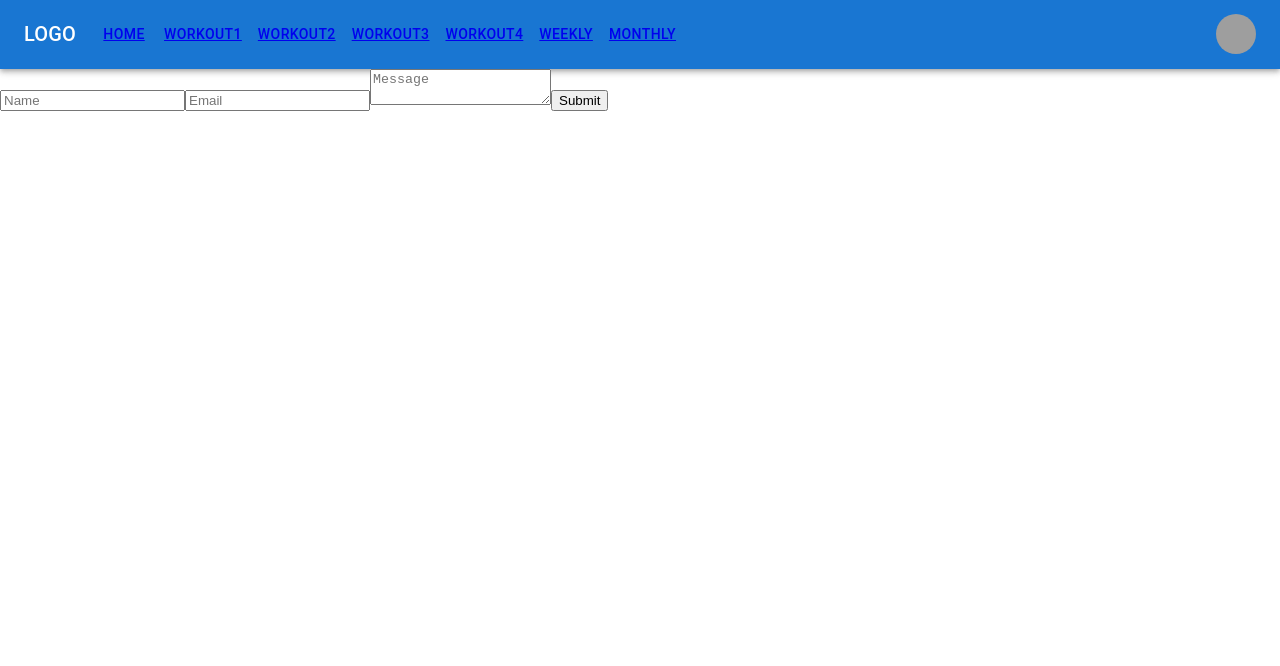
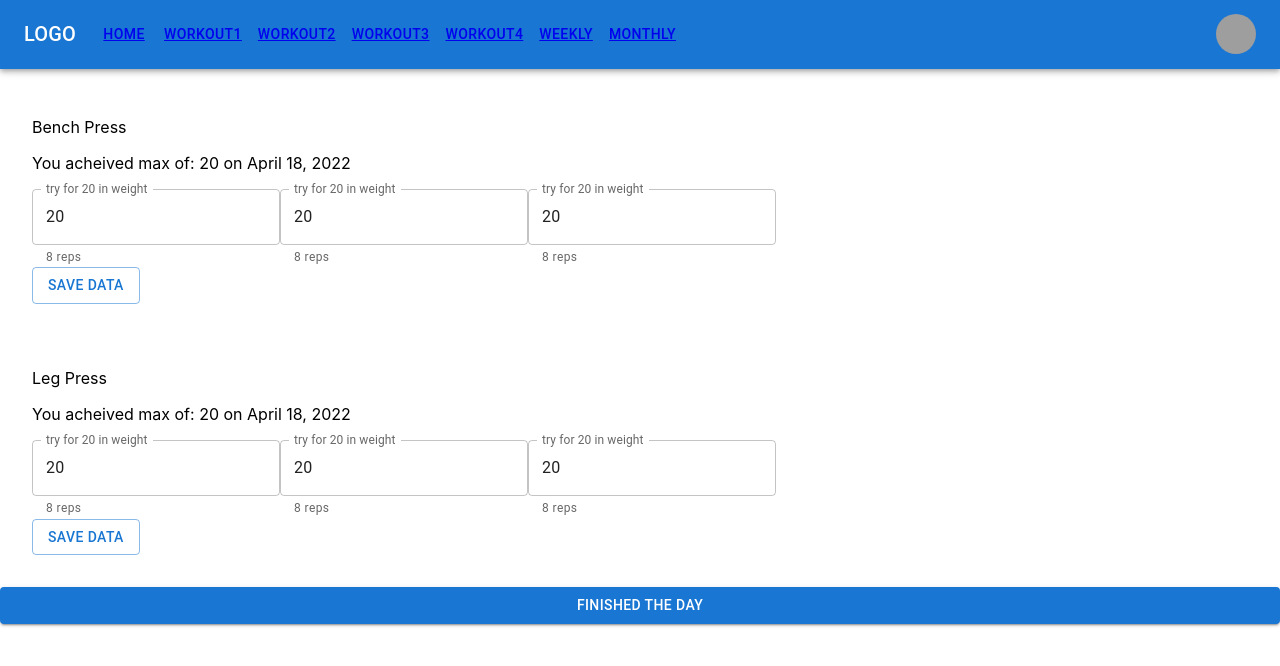
Before and after one commit to jennylia/fitnessDemo, a React (Create React App) app: page /Workout1 in a window 1280 px wide. Shown: the top 666 px of the page. Built offline with nearby package versions, Linux system fonts and the light colour scheme; grey boxes are pictures that could not be loaded.

Commit message:
okay this seem to work

```diff
--- a/src/components/Form.js
+++ /dev/null
@@ -1,20 +0,0 @@
-import * as React from 'react';
-import Box from '@mui/material/Box';
-import TextField from '@mui/material/TextField';
-
-export default function Form() {
-  return (
-    <Box
-      component="form"
-      sx={{
-        '& > :not(style)': { m: 1, width: '25ch' },
-      }}
-      noValidate
-      autoComplete="off"
-    >
-      <TextField id="outlined-basic" label="Outlined" variant="outlined" /> Hello
-      <TextField id="filled-basic" label="Filled" variant="filled" />
-      <TextField id="standard-basic" label="Standard" variant="standard" />
-    </Box>
-  );
-}
--- /dev/null
+++ b/src/components/WorkoutCard.js
@@ -0,0 +1,10 @@
+import OutlinedCard from "./OutlinedCard";
+import WorkoutForm from "./WorkoutForm";
+
+const WorkoutCard = (props) => {
+    return(
+        <WorkoutForm submitHandler={props.submitHandler} workout={props.workout}/>
+    )
+}
+
+export default WorkoutCard
--- /dev/null
+++ b/src/components/WorkoutForm.js
@@ -0,0 +1,69 @@
+import * as React from 'react';
+import Box from '@mui/material/Box';
+import TextField from '@mui/material/TextField';
+import Button from '@mui/material/Button';
+import { margin } from '@mui/system';
+
+export default function WorkoutForm(props) {
+
+  /*
+    const benchPress = {
+    name: "Bench Press",
+    maxWeight: 20,
+    maxWeightUpdate: "April 18, 2022",
+    set: [{rep: 8, weight: 20}, {rep: 8, weight: 20}, {rep: 8, weight: 20}],
+    id: 0,
+  }
+   */
+
+
+  const submitHandler = (e) => {
+    e.preventDefault();
+
+    let maxSet = props.workout.set.length;
+
+    let newSet = props.workout.set;
+    for (let i = 0; i < maxSet; i ++){
+      let id = props.workout.name + "-" + i;
+      let setV=document.getElementById(id);
+      console.log(setV.value)
+      newSet[i].weight = setV.value;
+    }
+
+    // TODO : update the max
+    let newWorkout={...props.workout, set: newSet}
+
+
+    console.log("pass this back up");
+    props.submitHandler(newWorkout);
+
+  }
+  return (
+  <Box   sx={{ padding: 2, margin: 2 }}
+  >
+      <form onSubmit={console.log("submit 2")}>
+        <p>{props.workout.name}</p>
+        <p>You acheived max of: {props.workout.maxWeight} on {props.workout.maxWeightUpdate}</p>
+
+        {props.workout.set.map( (rw, index) => (
+
+          <TextField
+            key={index}
+            id={`${props.workout.name}-${index}`}
+            label={`try for ${rw.weight} in weight`}
+            defaultValue={rw.weight}
+            helperText={`${rw.rep} reps`}
+          />
+        ))
+        }
+        <div>
+        <Button variant="outlined" onClick={submitHandler}>
+        Save Data
+      </Button>
+        </div>
+
+    </form>
+
+  </Box>
+  );
+}
--- a/src/firebase/firebaseConfig.js
+++ b/src/firebase/firebaseConfig.js
@@ -1,11 +1,6 @@
-// Import the functions you need from the SDKs you need
-// TODO: Add SDKs for Firebase products that you want to use
-// https://firebase.google.com/docs/web/setup#available-libraries
-import { initializeApp } from 'firebase/app';
-import Axios from 'axios'
-import { getFirestore, collection, getDocs } from 'firebase/firestore/lite';
+import { initializeApp } from "firebase/app";
+import { getFirestore } from "firebase/firestore";
 
-// Your web app's Firebase configuration
 const firebaseConfig = {
   apiKey: "AIzaSyBz7xLLRbueK52WetZZwifHFktEQBPDNTw",
   authDomain: "fitness-6b58a.firebaseapp.com",
@@ -18,16 +13,4 @@ const firebaseConfig = {
 
 const app = initializeApp(firebaseConfig);
 
-//const db = firebase.firestore()
-
-
-const db = getFirestore(app);
-
-async function getCities(db) {
-    const citiesCol = collection(db, 'cities');
-    const citySnapshot = await getDocs(citiesCol);
-    const cityList = citySnapshot.docs.map(doc => doc.data());
-    return cityList;
-  }
-
-export { Axios, db , getCities}
+export const db = getFirestore(app);
--- a/src/pages/Workout1.js
+++ b/src/pages/Workout1.js
@@ -1,7 +1,67 @@
-import ContactForm from "../components/ContactForm";
+import { useState } from "react";
+import WorkoutCard from "../components/WorkoutCard";
+import Button from '@mui/material/Button';
+import Stack from '@mui/material/Stack';
+import workoutService from "../services/workout.service";
 const Workout1 = () => {
+  const SaveWorkout = async (e) => {
+    e.preventDefault();
+    console.log("save");
 
-  return <ContactForm></ContactForm>;
+    let maxLen = workouts.length;
+    for (let i = 0; i < maxLen; i ++){
+      let curr = workouts[i];
+      await workoutService.addWorkouts(curr);
+      console.log("added cur")
+    }
+
+    alert("persisted")
+  }
+
+
+
+  const updateWorkout =  (newWorkout) => {
+    console.log("handle submit");
+
+    let updatedWorkouts=[];
+    let filteredWorouts =workouts.filter((wo) => {return wo.name !== newWorkout.name});
+
+    updatedWorkouts = filteredWorouts.concat(newWorkout);
+    updatedWorkouts.sort((a, b) => (a.id > b.id) ? 1 : -1)
+    setWorkouts(updatedWorkouts);
+  }
+
+  //TODO persist this somewhere in the DB
+  const benchPress = {
+    name: "Bench Press",
+    maxWeight: 20,
+    maxWeightUpdate: "April 18, 2022",
+    set: [{rep: 8, weight: 20}, {rep: 8, weight: 20}, {rep: 8, weight: 20}],
+    id: 0,
+  }
+
+  const legPress = {
+    name: "Leg Press",
+    maxWeight: 20,
+    maxWeightUpdate: "April 18, 2022",
+    rep: 8,
+    set: [{rep: 8, weight: 20}, {rep: 8, weight: 20}, {rep: 8, weight: 20}],
+    id: 1
+  }
+
+  const workouts1 = [benchPress, legPress];
+
+  const [workouts, setWorkouts] = useState(workouts1);
+
+
+  return(
+  <div>
+  {
+    workouts.map((wo) => (<WorkoutCard submitHandler={updateWorkout} key={wo.id} workout={wo}></WorkoutCard>)
+    )
+  }
+  <Stack><Button onClick={SaveWorkout} variant="contained">Finished The Day</Button></Stack>
+  </div>)
 }
 
 export default Workout1
--- a/src/pages/Workout2.js
+++ b/src/pages/Workout2.js
@@ -1,6 +1,5 @@
-import Form from "../components/Form"
 const Workout2 = () => {
-      <Form></Form>
+      return <h1>Workout2</h1>
 }
 
 export default Workout2
--- /dev/null
+++ b/src/services/workout.service.js
@@ -0,0 +1,39 @@
+import { db } from "../firebase/firebaseConfig";
+
+import {
+  collection,
+  getDocs,
+  getDoc,
+  addDoc,
+  updateDoc,
+  deleteDoc,
+  doc,
+} from "firebase/firestore";
+
+const workoutCollectionRef = collection(db, "workouts");
+class WorkoutDataService {
+  addWorkouts = (newWorkout) => {
+    return addDoc(workoutCollectionRef, newWorkout);
+  };
+
+  updateWorkout = (id, updatedWorkout) => {
+    const workoutDoc = doc(db, "workouts", id);
+    return updateDoc(workoutDoc, updatedWorkout);
+  };
+
+  deleteWorkout = (id) => {
+    const workoutDoc = doc(db, "workouts", id);
+    return deleteDoc(workoutDoc);
+  };
+
+  getAllWorkouts = () => {
+    return getDocs(workoutCollectionRef);
+  };
+
+  getWorkout = (id) => {
+    const workoutDoc = doc(db, "workouts", id);
+    return getDoc(workoutDoc);
+  };
+}
+
+export default new WorkoutDataService();
```
